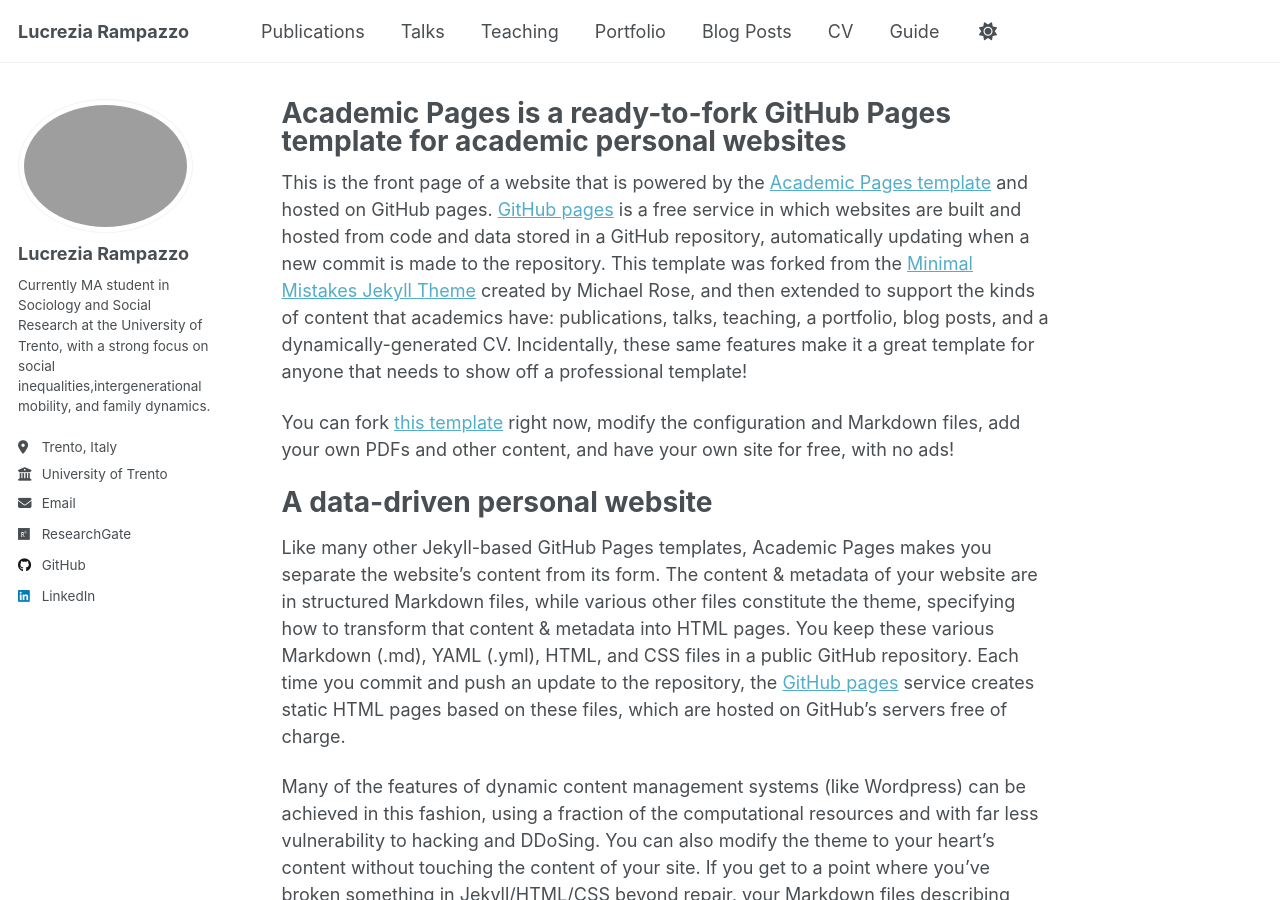
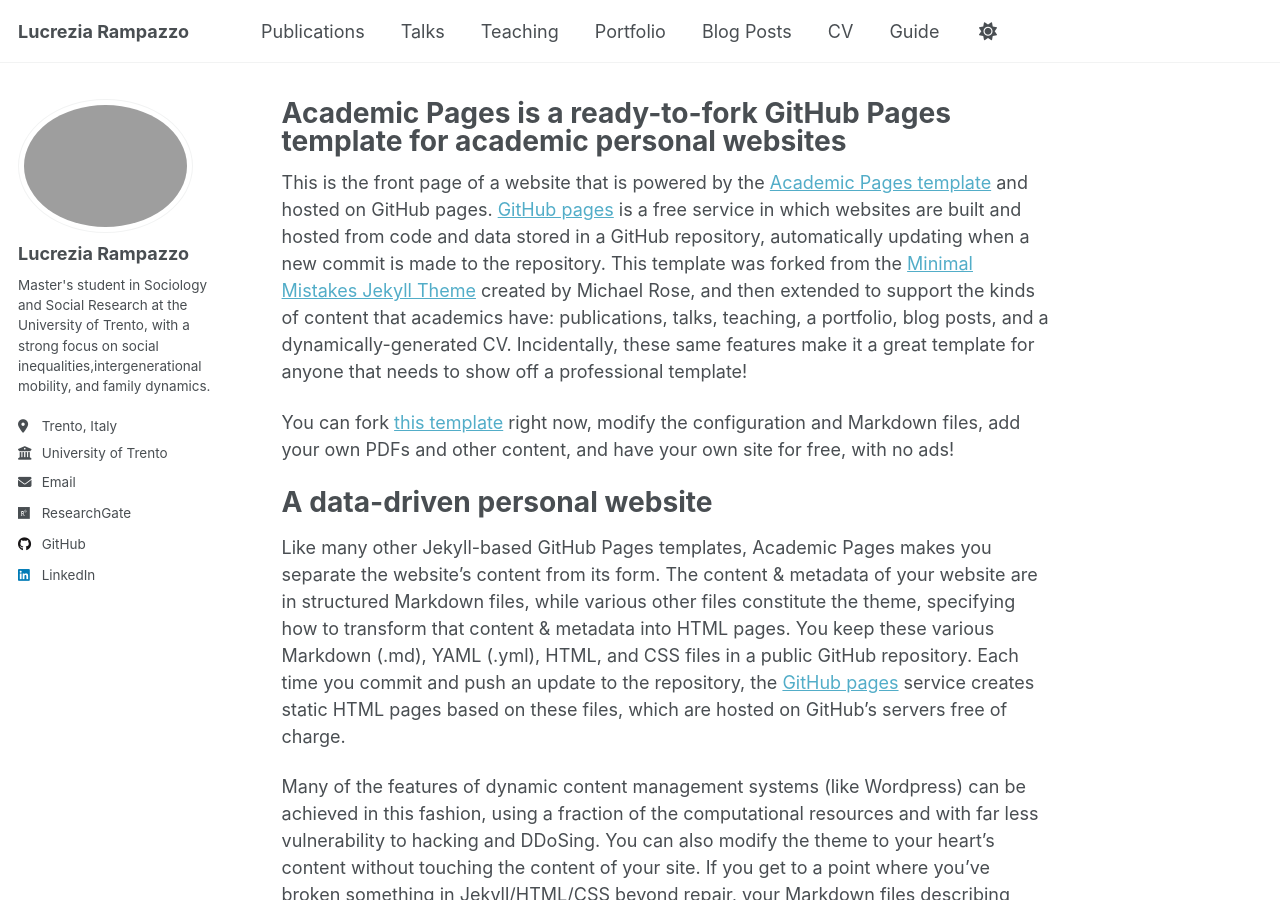
Before and after one commit to LucreziaRampazzo/lucreziarampazzo.github.io, a Jekyll site: the page built from _pages/about.md, in a window 1280 px wide and 900 px high. Built offline with Jekyll 4.4.1, drawn with Linux system fonts in a browser that asks for light colours; a script that is not in the unit is left out.

Commit message:
Update _config.yml

```diff
--- a/_config.yml
+++ b/_config.yml
@@ -17,7 +17,7 @@ author:
   avatar           : "foto_LR.png"
   name             : "Lucrezia Rampazzo"
   pronouns         :  ""
-  bio              : "Currently MA student in Sociology and Social Research at the University of Trento, with a strong focus on social inequalities,intergenerational mobility, and family dynamics."
+  bio              : "Master's student in Sociology and Social Research at the University of Trento, with a strong focus on social inequalities,intergenerational mobility, and family dynamics."
   location         : "Trento, Italy"
   employer         : "University of Trento"
   uri              : # URL
```
